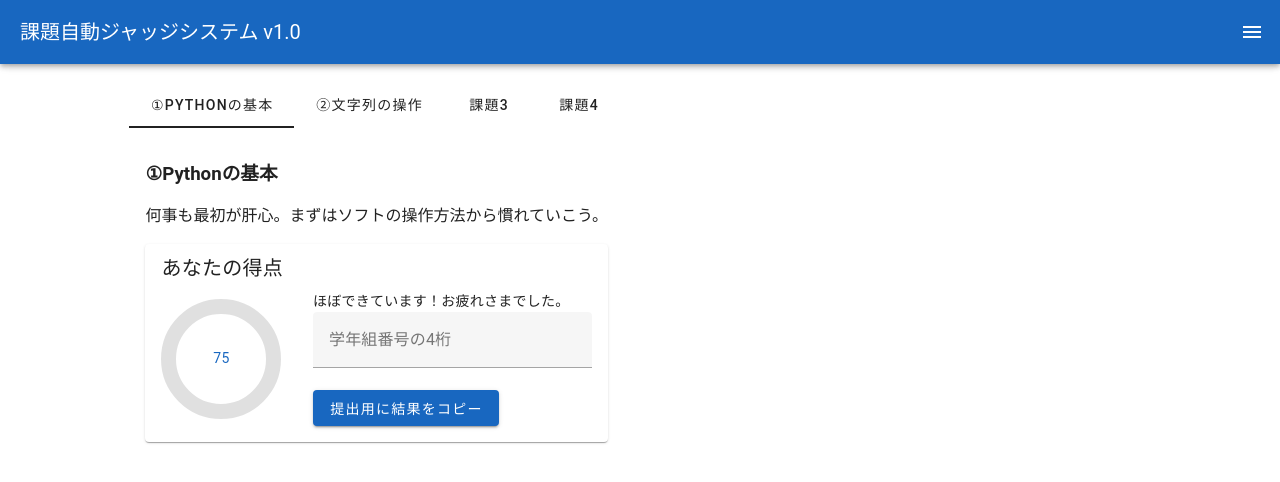
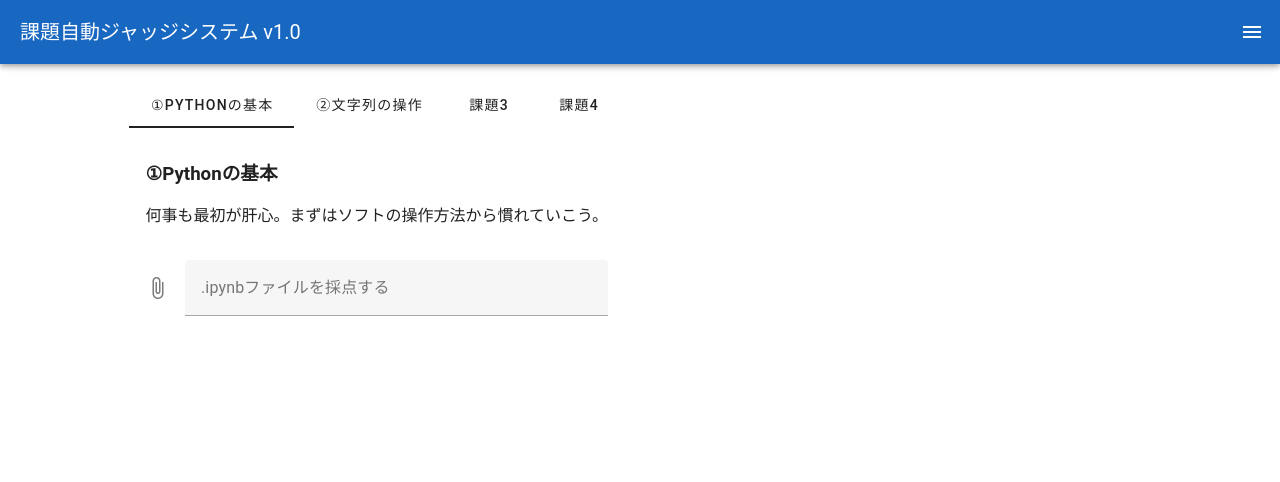
Before and after one commit to mino-8136/JohoJupyterChecker, a Vue app: page /assignment in a window 1280 px wide. Shown: the top 482 px of the page. Built offline with nearby package versions, Linux system fonts and the light colour scheme; no server answers.

Commit message:
結果の提出処理の完成

```diff
--- a/src/assets/Commons.ts
+++ b/src/assets/Commons.ts
@@ -44,11 +44,15 @@ class Example {
 }
 
 class Results {
-  output: string
+  input: string
+  expected_output: string
+  received_output: string
   status: string
 
-  constructor(output: string, status: string) {
-    this.output = output
+  constructor(input:string, expected_output: string, received_output:string, status: string) {
+    this.input = input
+    this.expected_output = expected_output
+    this.received_output = received_output
     this.status = status
   }
 }
--- a/src/components/SubmissionForm.vue
+++ b/src/components/SubmissionForm.vue
@@ -2,7 +2,7 @@
   <v-form>
     <v-file-input
       color="primary"
-      label=".ipynbファイルを選択する"
+      label=".ipynbファイルを採点する"
       v-model="file"
       @change="submitForm"
     ></v-file-input>
@@ -11,47 +11,23 @@
 
 <script setup lang="ts">
 import { ref } from 'vue'
+import { useAssignmentStore } from '../stores/assignmentStore'
+import { Assignment } from '../assets/Commons'
 
-// TODO : Assignmentはstoreで保持したほうが管理がしやすい
-interface Assignment {
-  input_example: string
-  output_example: string
-}
+const store = useAssignmentStore()
+const file = ref<File | null>(null)
+const assignments = ref<Assignment>()
 
-const file = ref<File | null>(null)
-const assignments = ref<Assignment[]>([])
-const emit = defineEmits(['callCatchAssignmentsStatus'])
-const props = defineProps<{
-  week: number
-}>()
-
-// TODO : 他のファイルと同じ実装になっているので、共通化する
-function getWeekFileName(week: number): string {
-  return `static/problems/week${week + 1}.json`
-}
-
-// 課題の情報を取得する
-async function getAssignments(week: number) {
-  const response = await fetch(getWeekFileName(week))
-  const data = await response.json()
-  assignments.value = data.assignments.map((assignment: Assignment) => ({
-    input_example: assignment.input_example,
-    output_example: assignment.output_example
-  }))
-
-  // console.log(assignments.value)
-}
-
-// ファイルを選択してPythonに送信し、その結果をApp.vue経由でAssignmentTableに反映する
+// ファイルを選択してPythonに送信し、その結果をStoreに保存する
 async function submitForm() {
   if (!file.value) {
     alert('ファイルを選択してください')
     return
   }
 
-  getAssignments(props.week)
-
+  // Pythonにファイルと課題データ(Assignments全体)を送信
   const formData = new FormData()
+  assignments.value = store.selectedAssignment
   formData.append('file', file.value)
   formData.append('assignments', JSON.stringify(assignments.value))
 
@@ -60,12 +36,19 @@ async function submitForm() {
       method: 'POST',
       body: formData
     })
-    const data = await response.text()
+    const data = await response.json()
     console.log(data)
-    emit('callCatchAssignmentsStatus', data)
+
+    // Storeに結果を保存
+    store.selectedAssignment.problems.forEach((problem, index) => {
+      problem.results = data[index].results
+    })
   } catch (error) {
     console.error('Error:', error)
   }
+
+  // 読み込みが終わったらファイルをクリアする
+  file.value = null
 }
 </script>
 
--- a/src/views/AssignmentView.vue
+++ b/src/views/AssignmentView.vue
@@ -17,8 +17,8 @@ import StudentScore from '../components/StudentScore.vue'
 <template>
     <v-container>
         <AssignmentDescription />
-        <!-- <SubmissionForm @callCatchAssignmentsStatus="catchAssignmentsStatus" />
-        <AssignmentTable ref="childAssignmentTable" /> -->
-        <StudentScore />
+        <SubmissionForm />
+        <!--<AssignmentTable ref="childAssignmentTable" /> -->
+        <!-- <StudentScore /> -->
     </v-container>
 </template>
```
